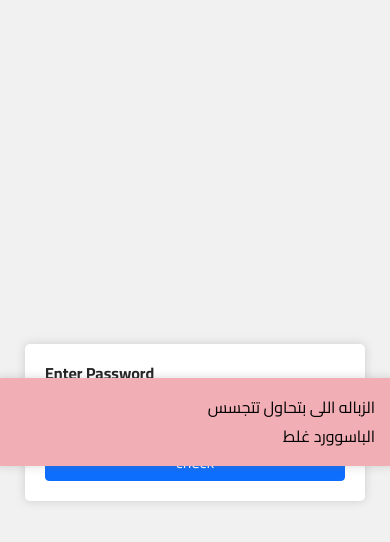
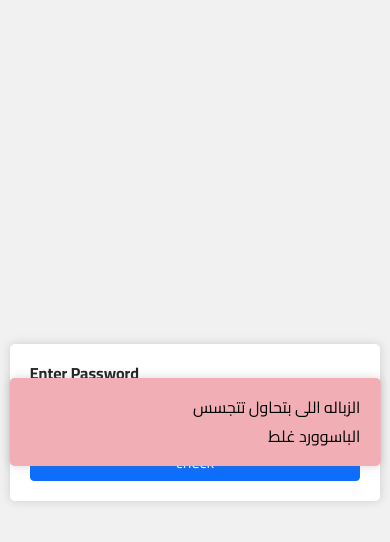
Before and after one commit to mohamed1092001/message, a plain HTML site: page index.html in a window 390 px wide. Both pictures are taken after a click on the button "check". Drawn offline with nearby package versions, Linux system fonts and the light colour scheme; no server answers.

Commit message:
Update index.html

```diff
--- a/index.html
+++ b/index.html
@@ -100,6 +100,15 @@
         .massage-wrong {
             background-color: #f1aeb5;
         }
+
+        @media (min-width:0px) and (max-width:700px) {
+            .massage {
+                width: 95%;
+            }
+
+            .password .field{
+                width:95%;
+        }
     </style>
     <link href="https://fonts.googleapis.com/css2?family=Cairo:wght@200..1000&display=swap" rel="stylesheet">
 </head>
```
